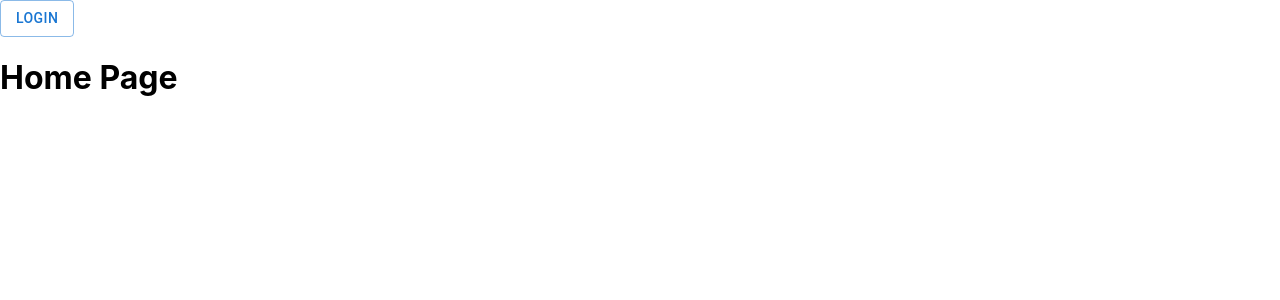
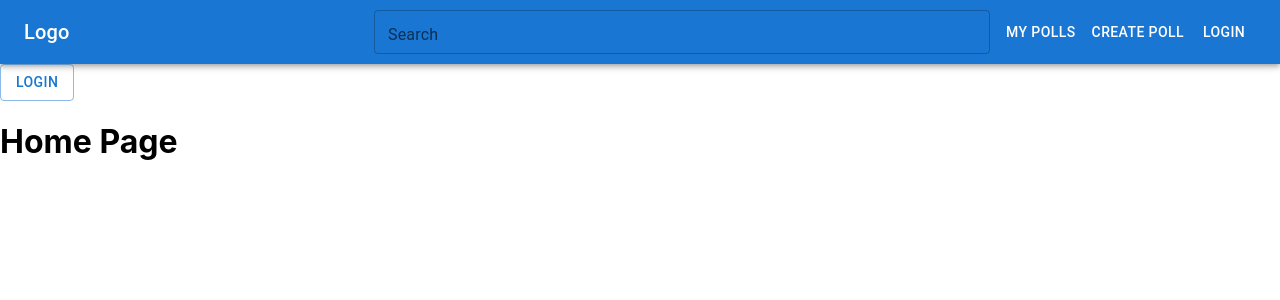
Before and after one commit to 587900/dat250-feed-app, a React (Create React App) app in the folder client/: page / in a window 1280 px wide. Shown: the top 300 px of the page. Built offline with nearby package versions, Linux system fonts and the light colour scheme.

Commit message:
added navbar to homepage and searchbar

```diff
--- a/client/package.json
+++ b/client/package.json
@@ -44,6 +44,5 @@
       "last 1 firefox version",
       "last 1 safari version"
     ]
-  },
-  "proxy": "http://localhost:8080/"
+  }
 }
--- /dev/null
+++ b/client/src/components/Navbar/index.tsx
@@ -0,0 +1,43 @@
+// Importing necessary Material-UI components and icons
+import * as React from 'react';
+import AppBar from '@mui/material/AppBar';
+import Toolbar from '@mui/material/Toolbar';
+import Typography from '@mui/material/Typography';
+import IconButton from '@mui/material/IconButton';
+import Button from '@mui/material/Button';
+import Searchbar from '../Searchbar';
+import { Box } from '@mui/material';
+// Define the Navbar component
+const Navbar: React.FC = () => {
+    // Handler function for search input changes
+    const handleSearchChange = (event: React.ChangeEvent<HTMLInputElement>) => {
+        console.log(event.target.value);  // Log the search input for now
+    };
+
+    return (
+        <AppBar position="static">
+            <Toolbar>
+                {/* Logo */}
+                <Typography variant="h6" component="div" sx={{ flexGrow: 1 }}>
+                    Logo
+                </Typography>
+
+                {/* Searchbar */}
+                <Box width={"50%"} marginLeft={1} marginRight={1}>
+                    <Searchbar />
+                </Box>
+
+                {/* My Polls */}
+                <Button color="inherit">My Polls</Button>
+
+                {/* Create Poll */}
+                <Button color="inherit">Create Poll</Button>
+
+                {/* Login */}
+                <Button color="inherit">Login</Button>
+            </Toolbar>
+        </AppBar>
+    );
+};
+
+export default Navbar;
--- /dev/null
+++ b/client/src/components/Searchbar/index.tsx
@@ -0,0 +1,108 @@
+import React, { useState, useEffect, FC } from 'react';
+import Autocomplete from '@mui/material/Autocomplete';
+import TextField from '@mui/material/TextField';
+import ClearIcon from '@mui/icons-material/Clear';
+
+// Assuming OptionType is the type of options you are dealing with, replace it with your actual type
+interface OptionType {
+  name: string;
+  categoryId?: number; // Assuming categoryId is a number, adjust as per your data structure
+}
+
+// Assuming categories is a constant, replace it with your actual data
+const categories = [
+  { id: 1, name: 'Category 1' },
+  { id: 2, name: 'Category 2' },
+  // ... other categories
+];
+
+// Assuming sortedOptions is a constant, replace it with your actual data
+const sortedOptions: OptionType[] = [
+  { name: 'Option 1', categoryId: 1 },
+  { name: 'Option 2', categoryId: 2 },
+  // ... other options
+];
+
+const Searchbar: FC = () => {
+  const [recentSearches, setRecentSearches] = useState<OptionType[]>([]);
+  const [inputValue, setInputValue] = useState<string>('');
+  const [isOpen, setIsOpen] = useState<boolean>(false);
+
+  // Function to handle selection from the autocomplete
+  const handleSelect = (
+    event: React.SyntheticEvent<Element, Event>,
+    value: string | OptionType,
+    reason: string,
+    details?: any
+  ) => {
+    if (typeof value !== 'string') {
+      console.log(value);
+    }
+  };
+
+  // Function to remove a recent search
+  const removeRecentSearch = (item: OptionType) => {
+    setRecentSearches(recentSearches.filter(search => search !== item));
+  };
+
+  return (
+    <Autocomplete
+      freeSolo
+      disableClearable
+      open={isOpen}
+      onOpen={() => setIsOpen(true)}
+      onClose={() => setIsOpen(false)}
+      options={inputValue ? sortedOptions : (recentSearches.length ? recentSearches : sortedOptions)}
+      groupBy={(option) => {
+        const parentCategory = categories.find(cat => cat.id === option.categoryId);
+        return parentCategory ? parentCategory.name : 'Unknown';
+      }}
+      getOptionLabel={(option) => typeof option === 'string' ? option : option.name}
+      inputValue={inputValue}
+      onInputChange={(event, newInputValue) => {
+        setInputValue(newInputValue);
+      }}
+      onChange={handleSelect}
+      renderOption={(props, option, { selected }) => (
+        <li {...props}>
+          {option.name}
+          {recentSearches.includes(option) && (
+            <ClearIcon
+              onClick={() => removeRecentSearch(option)}
+              sx={{ cursor: 'pointer', marginLeft: 'auto' }}
+            />
+          )}
+        </li>
+      )}
+      renderInput={(params) => (
+        <TextField
+          {...params}
+          label="Search"
+          variant="outlined"
+          InputLabelProps={{
+            style: { top: '-3px' },
+          }}
+          InputProps={{
+            ...params.InputProps,
+            style: { padding: '3px 8px' },
+            endAdornment: (
+              <>
+                {inputValue && (
+                  <ClearIcon
+                    onClick={() => {
+                      setInputValue('');
+                    }}
+                    sx={{ cursor: 'pointer'}}
+                  />
+                )}
+                {params.InputProps.endAdornment}
+              </>
+            ),
+          }}
+        />
+      )}
+    />
+  );
+};
+
+export default Searchbar;
--- a/client/src/pages/HomePage/index.tsx
+++ b/client/src/pages/HomePage/index.tsx
@@ -2,9 +2,11 @@
 import React, { FC } from 'react';
 import { Link } from 'react-router-dom';
 import { Button, Typography } from '@mui/material';
+import Navbar from '../../components/Navbar';
 const Home: FC = () => {
   return (
     <div>
+      <Navbar />
       <Link to="/login" rel="noopener follow" color="inherit">
         <Button variant='outlined'>
             <Typography variant='button'>LOGIN</Typography>
```
Also changed, not shown: 1 other file (tests, documents, lock files or other folders).
